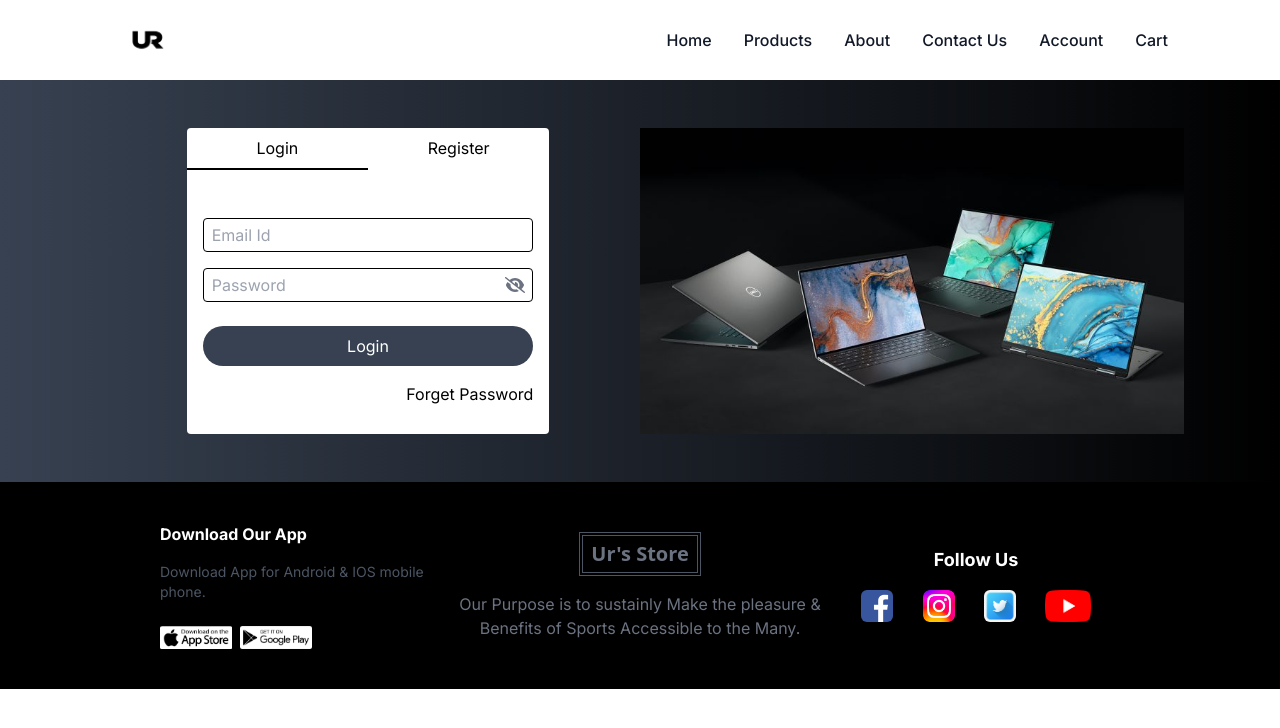
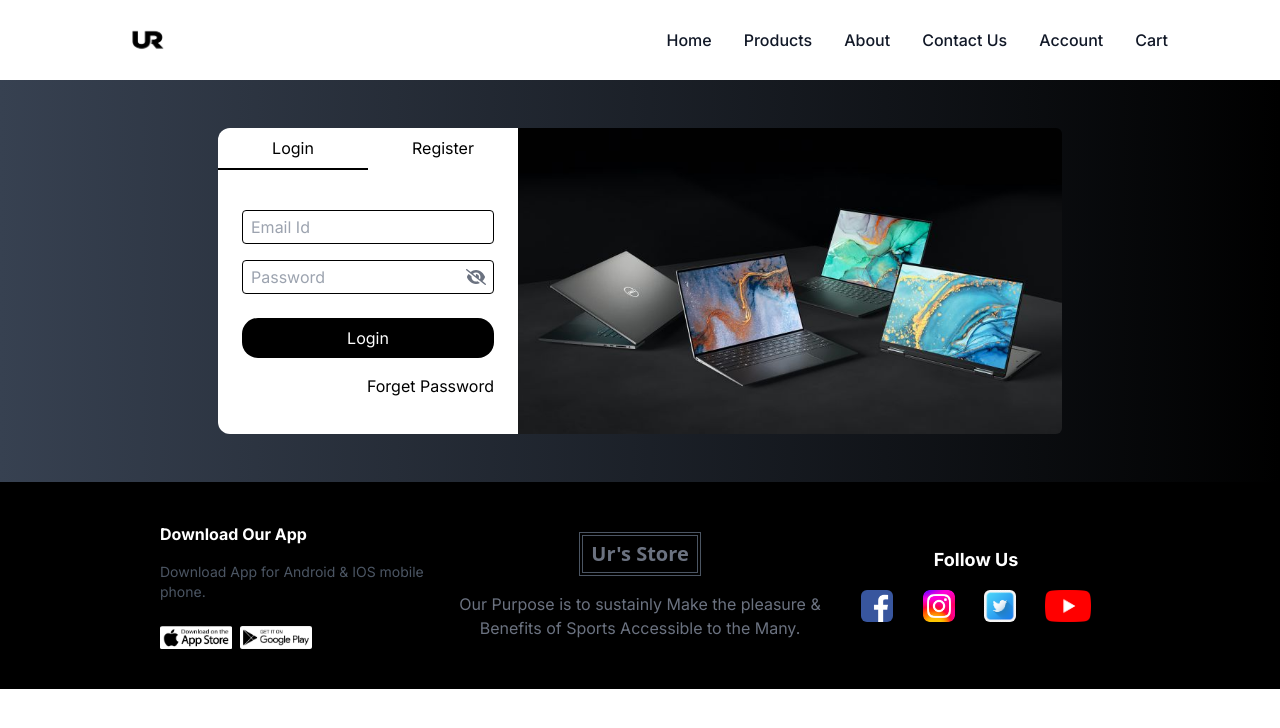
Before and after one commit to utkarsh061/E_Commerce_Website, a Next.js app in the folder frontend/: page /account in a window 1280 px wide. Shown: the top 728 px of the page. Built offline with nearby package versions, Linux system fonts and the light colour scheme.

Commit message:
Frontend: Account Section New Design

```diff
--- a/frontend/src/app/account/page.js
+++ b/frontend/src/app/account/page.js
@@ -33,22 +33,22 @@ function AccountPage() {
       ) : (
         <div>
           <div className="bg-gradient-to-l from-black to-gray-700">
-            <div className="sm:flex mx-auto my-0 max-w-6xl px-8">
-            <div className="sm:basis-1/2 py-12 flex justify-center">
-              <div className="bg-white w-8/12 sm:w-4/6 rounded">
+            <div className="sm:flex mx-auto my-0 sm:justify-center max-w-6xl px-8">
+              <div className="py-12 flex justify-center sm:justify-center  ">
+                <div className="bg-white w-full rounded-xl sm:rounded-l-xl sm:rounded-r-none">
                   <div className="flex">
                     <h3
-                    className={`basis-1/2 flex justify-center hover:cursor-pointer ${
+                      className={`basis-1/2 flex justify-center rounded-ss-xl hover:cursor-pointer ${
                         !isRegisterPage && "border-b-2 border-black"
-                    } hover:bg-black hover:text-white py-2`}
+                      } hover:bg-black hover:text-white text-black py-2`}
                       onClick={() => handleClick("Login")}
                     >
                       Login
                     </h3>
                     <h3
-                    className={`basis-1/2 flex justify-center hover:cursor-pointer ${
+                      className={`basis-1/2 flex justify-center rounded-se-xl sm:rounded-none hover:cursor-pointer ${
                         isRegisterPage && "border-b-2 border-black"
-                    } hover:bg-black hover:text-white py-2`}
+                      } hover:bg-black hover:text-white text-black py-2`}
                       onClick={(e) => handleClick("Register")}
                     >
                       Register
@@ -57,8 +57,8 @@ function AccountPage() {
                   {isRegisterPage ? <Register handleClick={handleClick} setIsModalOpen={setIsModalOpen} /> : <Login setIsModalOpen={setIsModalOpen} setForgotPasswordModal={setForgotPasswordModal}/>}
                 </div>
               </div>
-            <div className="w-1/2 h-1/2 sm:basis-1/2 hidden sm:block my-12 lg:my-0">
-              <img src="/Images/laptop1.jpg" className="py-12 h-full  " />
+              <div className={`${isRegisterPage ? "w-full" : "w-1/2"} hidden sm:block my-12`}>
+                <img src="/Images/laptop1.jpg" className="h-full rounded-r-md" />
               </div>
             </div>
           </div>
--- a/frontend/src/components/AccountPage/ForgetPassword.js
+++ b/frontend/src/components/AccountPage/ForgetPassword.js
@@ -126,7 +126,7 @@ function ForgotPassword(props){
                   ></FontAwesomeIcon>
                 </button>
               </div>
-              <div className=" mt-6 text-white bg-gray-700  hover:bg-black px-6 py-2 w-full rounded-3xl flex justify-center">
+              <div className=" mt-6 text-white bg-black hover:bg-gray-800 underline px-6 py-2 w-full rounded-2xl flex justify-center">
                 <input
                   type="submit"
                   value="Submit"
--- a/frontend/src/components/AccountPage/Login.js
+++ b/frontend/src/components/AccountPage/Login.js
@@ -54,8 +54,8 @@ function Login(props) {
     });
   };
   return (
-    <div className="mx-4 my-6">
-      <div className="mt-12">
+    <div className="p-6">
+      <div className="mt-4">
         {isForgetPassword ? (
           <ForgotPassword
             isHidePassword={isHidePassword}
@@ -106,7 +106,7 @@ function Login(props) {
                   ></FontAwesomeIcon>
                 </button>
               </div>
-              <div className=" mt-6 text-white bg-gray-700  hover:bg-black px-6 py-2 w-full rounded-3xl flex justify-center">
+              <div className=" mt-6 text-white bg-black hover:bg-gray-800 px-6 py-2 w-full rounded-2xl flex justify-center">
                 <input
                   type="submit"
                   value="Login"
@@ -115,7 +115,7 @@ function Login(props) {
               </div>
             </form>
             <p
-              className="mt-4 flex justify-end hover:cursor-pointer"
+              className="mt-4 flex justify-end hover:cursor-pointer text-black"
               onClick={() => handleForgoetPassword()}
             >
               Forget Password
--- a/frontend/src/components/AccountPage/Register.js
+++ b/frontend/src/components/AccountPage/Register.js
@@ -49,11 +49,10 @@ function Register(props) {
   };
 
   return (
-    <div>
-      <div className="mx-4 my-6">
-        <div className="mt-8">
+      <div className="p-6">
+        <div>
         {(emptyFields || !registerationSuccess) && (
-                <p className="text-red-600 font-medium text-xs my-2 w-full flex justify-center">
+                <p className="text-red-600 font-medium text-xs w-full flex justify-center">
                 {emptyFields ? "All fields are required" : (!registerationSuccess && "Something Error !!! Registration Failed")}
                 </p>
               )}
@@ -120,7 +119,7 @@ function Register(props) {
                     ></FontAwesomeIcon>
                   </button>
                   </div>
-            <div className=" mt-6 text-white bg-gray-700  hover:bg-black px-6 py-2 w-full rounded-3xl flex justify-center">
+            <div className=" mt-6 text-white bg-black hover:bg-gray-800 px-6 py-2 w-full rounded-2xl flex justify-center">
               <input
                 type="submit"
                 value="Register"
@@ -130,7 +129,6 @@ function Register(props) {
           </form>
         </div>
       </div>
-    </div>
   );
 }
 export default Register;
--- a/frontend/src/components/ProductPage/Products.js
+++ b/frontend/src/components/ProductPage/Products.js
@@ -27,11 +27,11 @@ function Products(){
                     ))}
             </div>
             <div className="flex justify-center my-8">
-                <Link href={"/products"}><div className="px-3 py-1 border-2 border-black mx-1 hover:bg-black hover:text-white rounded">1</div></Link>
-                <Link href={"/products"}><div className="px-3 py-1 border-2 border-black mx-1 hover:bg-black hover:text-white rounded">2</div></Link>
-                <Link href={"/products"}><div className="px-3 py-1 border-2 border-black mx-1 hover:bg-black hover:text-white rounded">3</div></Link>
-                <Link href={"/products"}><div className="px-3 py-1 border-2 border-black mx-1 hover:bg-black hover:text-white rounded">4</div></Link>
-                <Link href={"/products"}><div className="px-3 py-1 border-2 border-black mx-1 hover:bg-black hover:text-white rounded">&#8594;</div></Link>
+                <Link href={"/products"}><div className="px-3 py-1 border-2 border-black mx-1 hover:bg-black hover:text-white text-black rounded-md">1</div></Link>
+                <Link href={"/products"}><div className="px-3 py-1 border-2 border-black mx-1 hover:bg-black hover:text-white text-black rounded-md">2</div></Link>
+                <Link href={"/products"}><div className="px-3 py-1 border-2 border-black mx-1 hover:bg-black hover:text-white text-black rounded-md">3</div></Link>
+                <Link href={"/products"}><div className="px-3 py-1 border-2 border-black mx-1 hover:bg-black hover:text-white text-black rounded-md">4</div></Link>
+                <Link href={"/products"}><div className="px-3 py-1 border-2 border-black mx-1 hover:bg-black hover:text-white text-black rounded-md">&#8594;</div></Link>
             </div>
         </div>
     )
```
Lines whose indentation alone changed are shown as unchanged.
